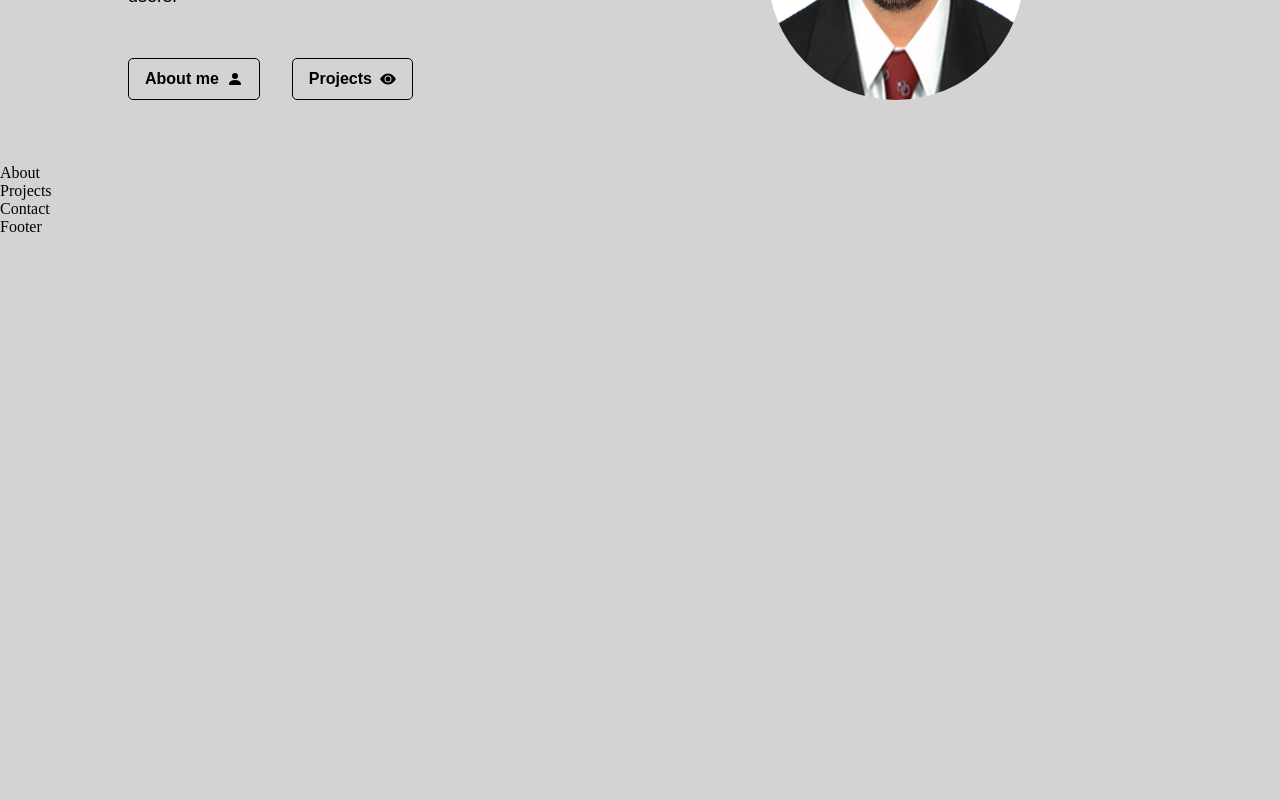
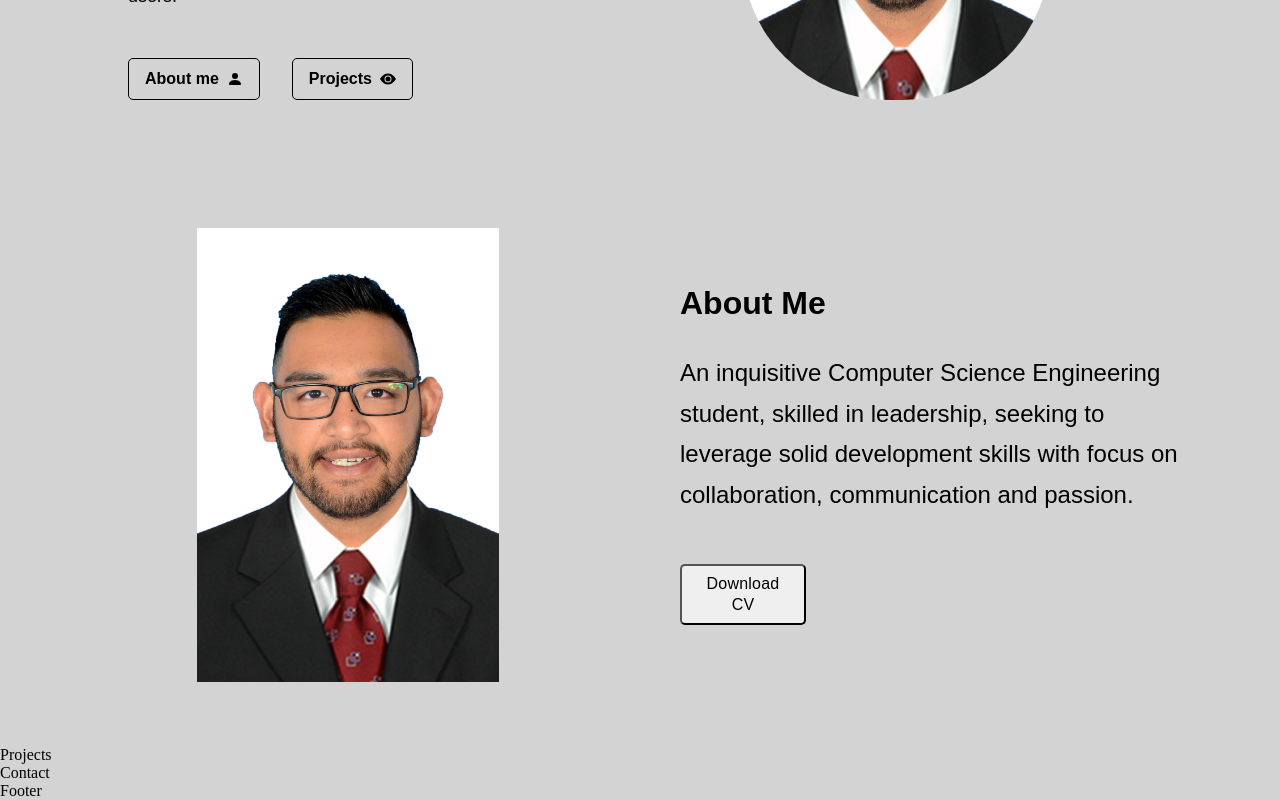
Before and after one commit to migiburgos/Portfolio, a React (Create React App) app in the folder client/: page / in a window 1280 px wide. Shown: the part 571-1371 px from the top of the page. Before the commit the page ends 807 px from the top, so only its background shows below. Built offline with nearby package versions, Linux system fonts and the light colour scheme.

Commit message:
About Prototype Completed
- Home image is larger

```diff
--- a/client/src/containers/about/About.jsx
+++ b/client/src/containers/about/About.jsx
@@ -1,8 +1,24 @@
 import React from "react";
 import "./about.css";
+import mypic1 from "../../assets/mypic1.png";
 
 const About = () => {
-  return <div>About</div>;
+  return (
+    <div className="about section__padding">
+      <div className="about__photo">
+        <img src={mypic1} alt="mypic1" />
+      </div>
+      <div className="about__content">
+        <h1>About Me</h1>
+        <p>
+          An inquisitive Computer Science Engineering student, skilled in
+          leadership, seeking to leverage solid development skills with focus on
+          collaboration, communication and passion.
+        </p>
+        <button type="button">Download CV</button>
+      </div>
+    </div>
+  );
 };
 
 export default About;
--- a/client/src/containers/about/about.css
+++ b/client/src/containers/about/about.css
@@ -0,0 +1,58 @@
+.about {
+  display: flex;
+}
+
+.about__photo,
+.about__content {
+  display: flex;
+  flex: 1;
+}
+
+.about__photo {
+  justify-content: center;
+
+  margin-right: 5rem;
+}
+
+.about__photo img {
+  width: 60%;
+  height: 100%;
+}
+
+.about__content {
+  flex-direction: column;
+  justify-content: center;
+}
+
+.about__content h1 {
+  font-family: var(--font-family);
+  font-style: normal;
+  font-weight: 700;
+  font-size: 32px;
+  line-height: 36px;
+
+  margin-bottom: 2rem;
+}
+
+.about__content p {
+  font-family: var(--font-family);
+  font-style: normal;
+  font-weight: 400;
+  font-size: 24px;
+  line-height: 170%;
+
+  margin-bottom: 3rem;
+}
+
+.about__content button {
+  font-family: var(--font-family);
+  font-style: normal;
+  font-weight: 500;
+  font-size: 16px;
+  line-height: 128.7%;
+  letter-spacing: 0.0125em;
+  border-radius: 5px;
+
+  width: 25%;
+  padding: 0.5rem 1rem;
+}
--- a/client/src/containers/header/header.css
+++ b/client/src/containers/header/header.css
@@ -13,7 +13,7 @@
   display: flex;
   flex: 1;
   flex-direction: column;
-  /* justify-content: space-around; */
+  justify-content: center;
   /* align-items: center;  */
 
   /* margin-right: 5rem; */
@@ -76,7 +76,7 @@
 }
 
 .header__pic img {
-  width: 50%;
+  width: 60%;
   height: 100%;
   border-radius: 146.5px;
 }
```
